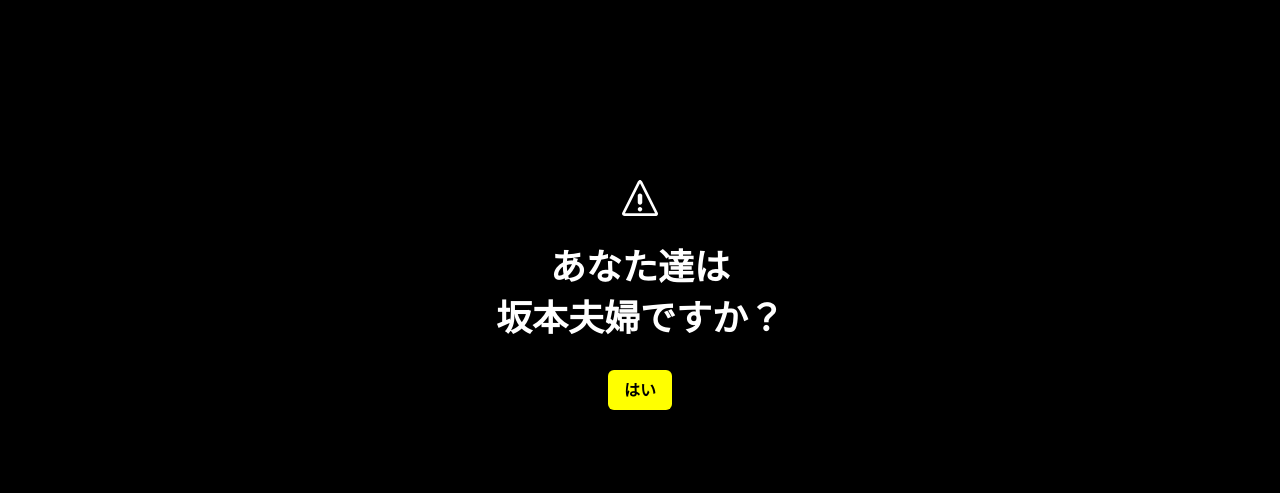
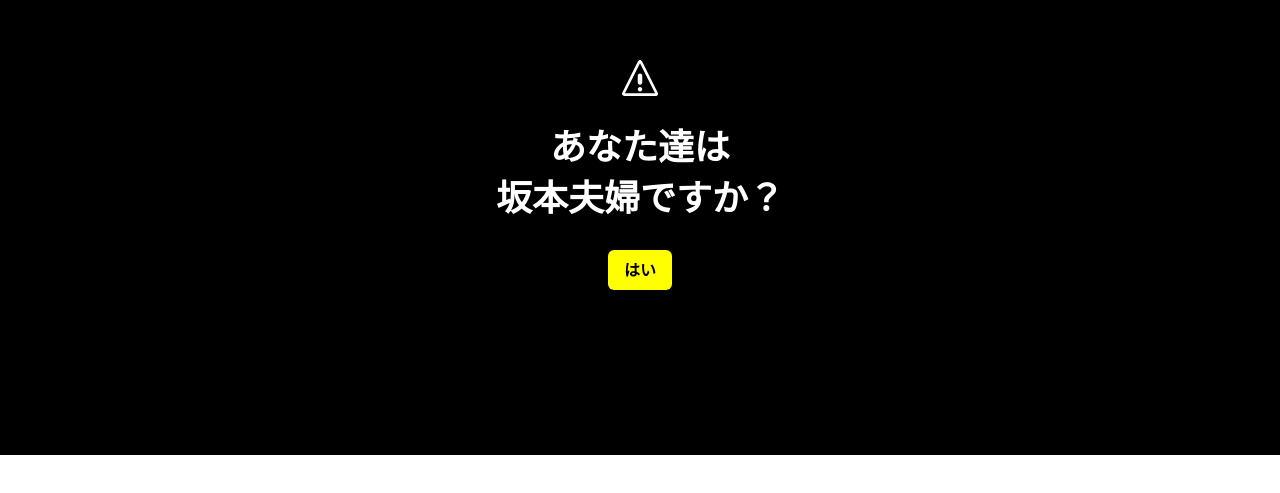
Before and after one commit to hirata423/surprise, a Next.js app: page /Top in a window 1280 px wide. Shown: the part 105-598 px from the top of the page. Built offline with nearby package versions, Linux system fonts and the light colour scheme.

Commit message:
Heigth変更

```diff
--- a/pages/Top.tsx
+++ b/pages/Top.tsx
@@ -8,7 +8,7 @@ const Top = () => {
   const yes = useCallback(() => router.push("/Top2"), [router]);
 
   return (
-    <Flex bgColor="black" minHeight="100vh" align="center" justify="center">
+    <Flex bgColor="black" minHeight="70vh" align="center" justify="center">
       <Stack align="center" spacing="30px">
         <Heading color="white">
           <ImWarning color="white" />
```
